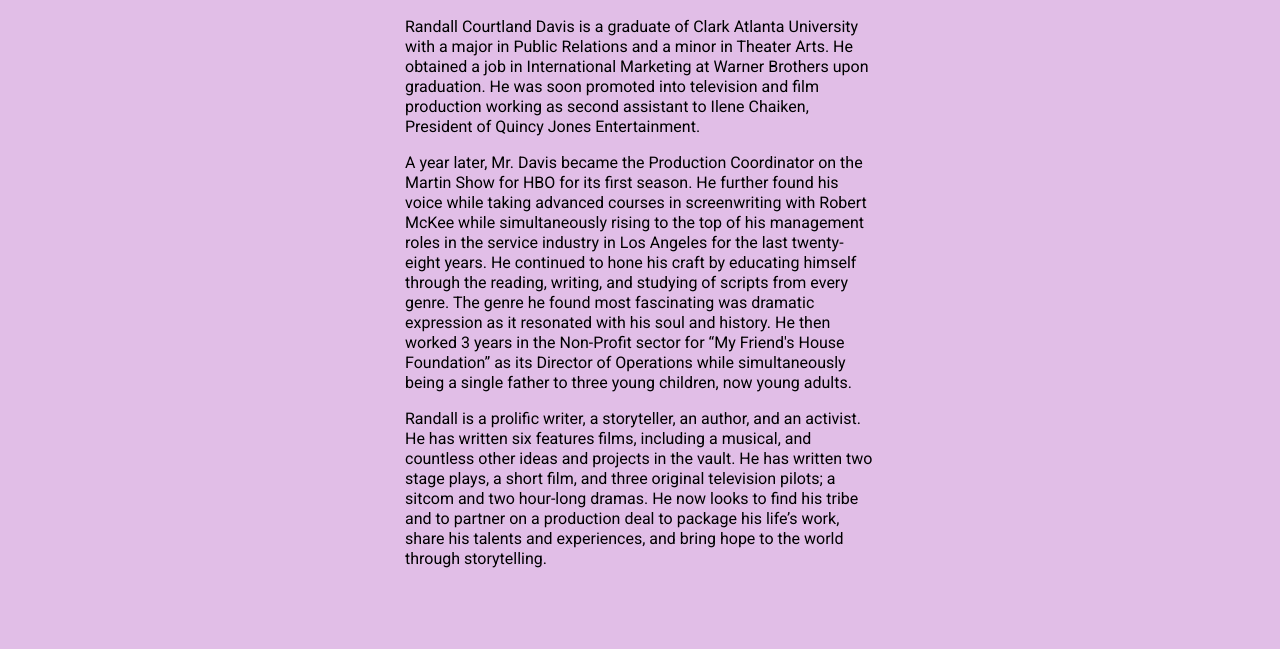
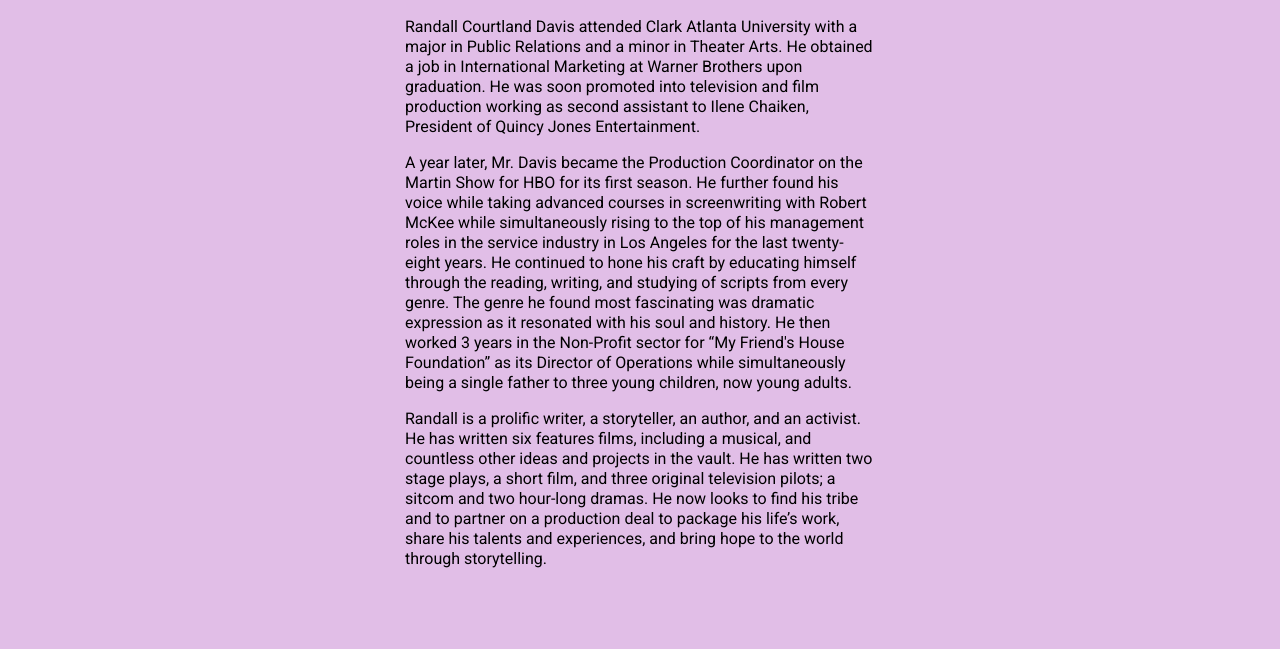
Before and after one commit to easyra/saintstown-gatsby, a Gatsby site: page /bio in a window 1280 px wide. Shown: the part 151-800 px from the top of the page. Built offline with nearby package versions, Linux system fonts and the light colour scheme; Gatsby itself is replaced by a stand-in of ours.

Commit message:
edited bio

```diff
--- a/src/components/BioContainer.jsx
+++ b/src/components/BioContainer.jsx
@@ -6,7 +6,7 @@ const BioContainer = () => {
     <StyledSection style={{ maxWidth: 500 }}>
       <h1>Randall Courtland Davis</h1>
       <p>
-        Randall Courtland Davis is a graduate of Clark Atlanta University with a
+        Randall Courtland Davis attended Clark Atlanta University with a
         major in Public Relations and a minor in Theater Arts. He obtained a job
         in International Marketing at Warner Brothers upon graduation. He was
         soon promoted into television and film production working as second
```
